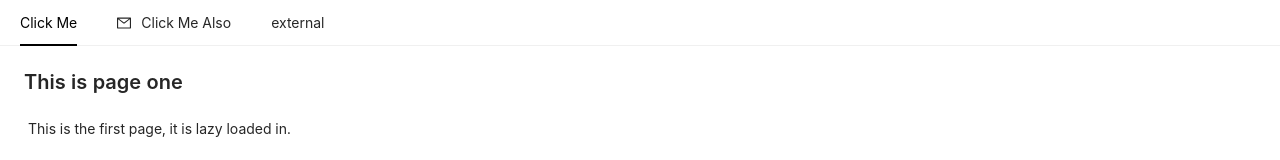
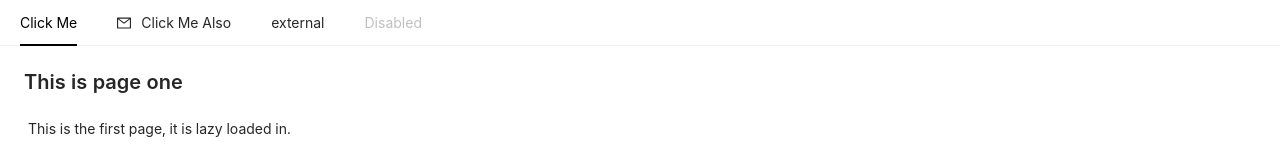
Before and after one commit to limxingzhi/XZ-Template, a React (Create React App) app: page /one in a window 1280 px wide. Shown: the top 160 px of the page. Built offline with nearby package versions, Linux system fonts and the light colour scheme.

Commit message:
Abstracted MenuConfig out of App and implemented disabled tabs

```diff
--- a/src/App.tsx
+++ b/src/App/App.tsx
@@ -1,26 +1,17 @@
 import React, { useState } from "react";
-import { MailOutlined } from '@ant-design/icons';
 import "antd/dist/antd.less";
 import { Router, Switch, Route, Redirect } from "react-router-dom";
-import { history } from "./utils";
+import { history } from "../utils";
 import {
   Nav
-} from './components';
-
-import type {
-  NavConfig
-} from './components';
+} from '../components';
 
 import {
   DemoPage,
   DemoTwoPage,
-} from './pages';
+} from '../pages';
 
-const menuConfig: Array<NavConfig> = [
-  { key: 'one', title: 'Click Me', path: './one' },
-  { key: 'two', title: 'Click Me Also', path: './two', icon: <MailOutlined /> },
-  { key: 'three', title: 'external', externalPath: true, path: 'https://google.com' },
-];
+import menuConfig from './menuConfig';
 
 const App = () => {
   const [currentTab, setCurrentTab] = useState('');
--- /dev/null
+++ b/src/App/menuConfig.tsx
@@ -0,0 +1,15 @@
+import React from "react";
+
+import { MailOutlined } from '@ant-design/icons';
+import type {
+  NavConfig
+} from '../components';
+
+const menuConfig: Array<NavConfig> = [
+  { key: 'one', title: 'Click Me', path: './one' },
+  { key: 'two', title: 'Click Me Also', path: './two', icon: <MailOutlined /> },
+  { key: 'three', title: 'external', externalPath: true, path: 'https://google.com' },
+  { key: 'foru', title: 'Disabled', path: './one', disabled: true },
+];
+
+export default menuConfig;
--- a/src/components/Nav/Nav.tsx
+++ b/src/components/Nav/Nav.tsx
@@ -9,6 +9,7 @@ interface NavConfig {
   path: string,
   externalPath?: boolean;
   icon?: IconBaseProps,
+  disabled?: boolean,
 };
 
 interface NavProps {
@@ -33,6 +34,7 @@ const Nav: React.FC<NavProps> = ({ config, currentTab = "" }) => {
             onClick={handleClick(menuItem.key, menuItem.path, menuItem.externalPath)}
             key={menuItem.key}
             icon={menuItem.icon ? menuItem.icon : null}
+            disabled={menuItem.disabled ? true : false}
           >
             {menuItem.title}
           </Menu.Item>);
--- a/src/index.tsx
+++ b/src/index.tsx
@@ -1,6 +1,6 @@
 import React from 'react';
 import ReactDOM from 'react-dom';
-import App from './App';
+import App from './App/App';
 import reportWebVitals from './reportWebVitals';
 
 ReactDOM.render(
```
